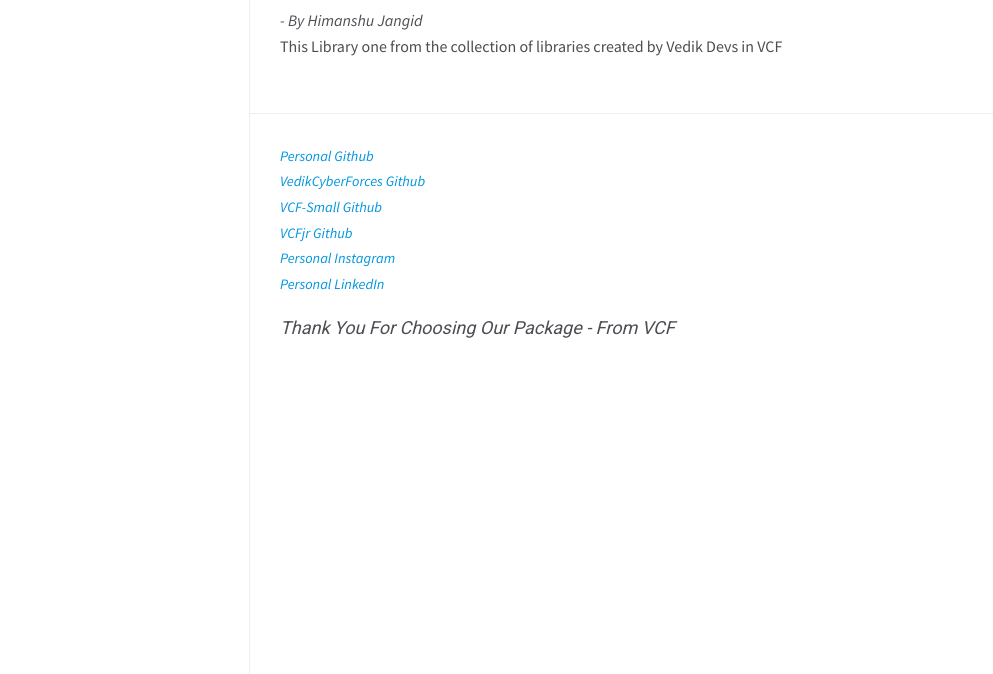
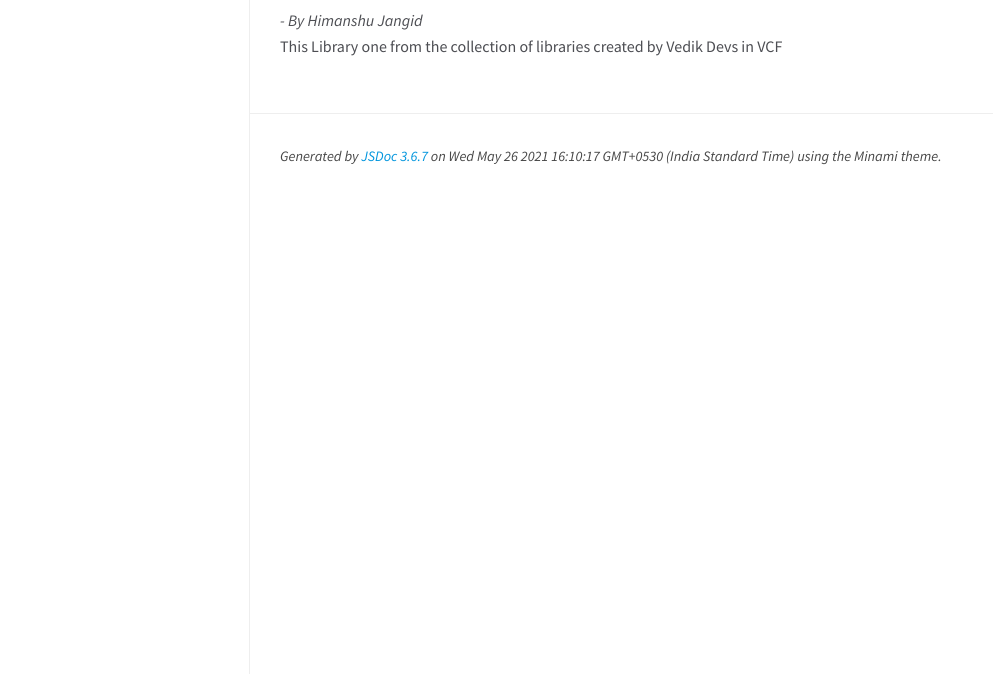
Before and after one commit to himanshurajora/textpad, a website: page docs/index.html in a window 1280 px wide. Shown: the part 126-800 px from the top of the page, without its empty margins (0-993 px from the left). Drawn offline with nearby package versions, Linux system fonts and the light colour scheme.

Commit message:
name changed docs

```diff
--- a/docs/index.html
+++ b/docs/index.html
@@ -1,6 +1,5 @@
 <!DOCTYPE html>
 <html lang="en">
-
 <head>
     <meta charset="utf-8">
     <meta name="viewport" content="width=device-width,initial-scale=1">
@@ -15,7 +14,6 @@
     <link type="text/css" rel="stylesheet" href="styles/prettify-tomorrow.css">
     <link type="text/css" rel="stylesheet" href="styles/jsdoc-default.css">
 </head>
-
 <body>
 
 <input type="checkbox" id="nav-trigger" class="nav-trigger" />
@@ -26,16 +24,10 @@
 <label for="nav-trigger" class="overlay"></label>
 
 <nav>
-    <li class="nav-link nav-home-link"><a href="index.html">Home</a></li>
-    <li class="nav-heading"><a href="global.html">Globals</a></li>
-    <li class="nav-item"><span class="nav-item-type type-function">F</span><span class="nav-item-name"><a
-          href="global.html#leftpad">leftpad</a></span></li>
-    <li class="nav-item"><span class="nav-item-type type-function">F</span><span class="nav-item-name"><a
-          href="global.html#rigthpad">rigthpad</a></span></li>
+    <li class="nav-link nav-home-link"><a href="index.html">Home</a></li><li class="nav-heading"><a href="global.html">Globals</a></li><li class="nav-item"><span class="nav-item-type type-function">F</span><span class="nav-item-name"><a href="global.html#leftpad">leftpad</a></span></li><li class="nav-item"><span class="nav-item-type type-function">F</span><span class="nav-item-name"><a href="global.html#rigthpad">rigthpad</a></span></li>
 </nav>
 
 <div id="main">
-
 
 
 
@@ -65,22 +57,35 @@
 
 
 
+
+
+
+
+
+
+
+
+
+
+
+
+
+
+
+
+
+
+
+
 </div>
 
 <br class="clear">
+
 <footer>
-    <a href="https://github.com/himanshurajora">Personal Github</a><br>
-    <a href="https://github.com/vedikcyberforces">VedikCyberForces Github</a><br>
-    <a href="https://github.com/VCF-Small">VCF-Small Github</a><br>
-    <a href="https://github.com/vcfjr">VCFjr Github</a><br>
-    <a href="https://instagram.com/himy.in">Personal Instagram</a><br>
-    <a href="https://www.linkedin.com/in/himanshu-jangid-5a334a196/">Personal LinkedIn</a>
-
-    <h4>Thank You For Choosing Our Package - From VCF</h4>
+    Generated by <a href="https://github.com/jsdoc3/jsdoc">JSDoc 3.6.7</a> on Wed May 26 2021 16:10:17 GMT+0530 (India Standard Time) using the Minami theme.
 </footer>
 
 <script>prettyPrint();</script>
 <script src="scripts/linenumber.js"></script>
 </body>
-
 </html>
```
Also changed, not shown: docs/global.html (+5 -5 lines), docs/index.js.html (+5 -5 lines). Lines whose indentation alone changed are shown as unchanged.
